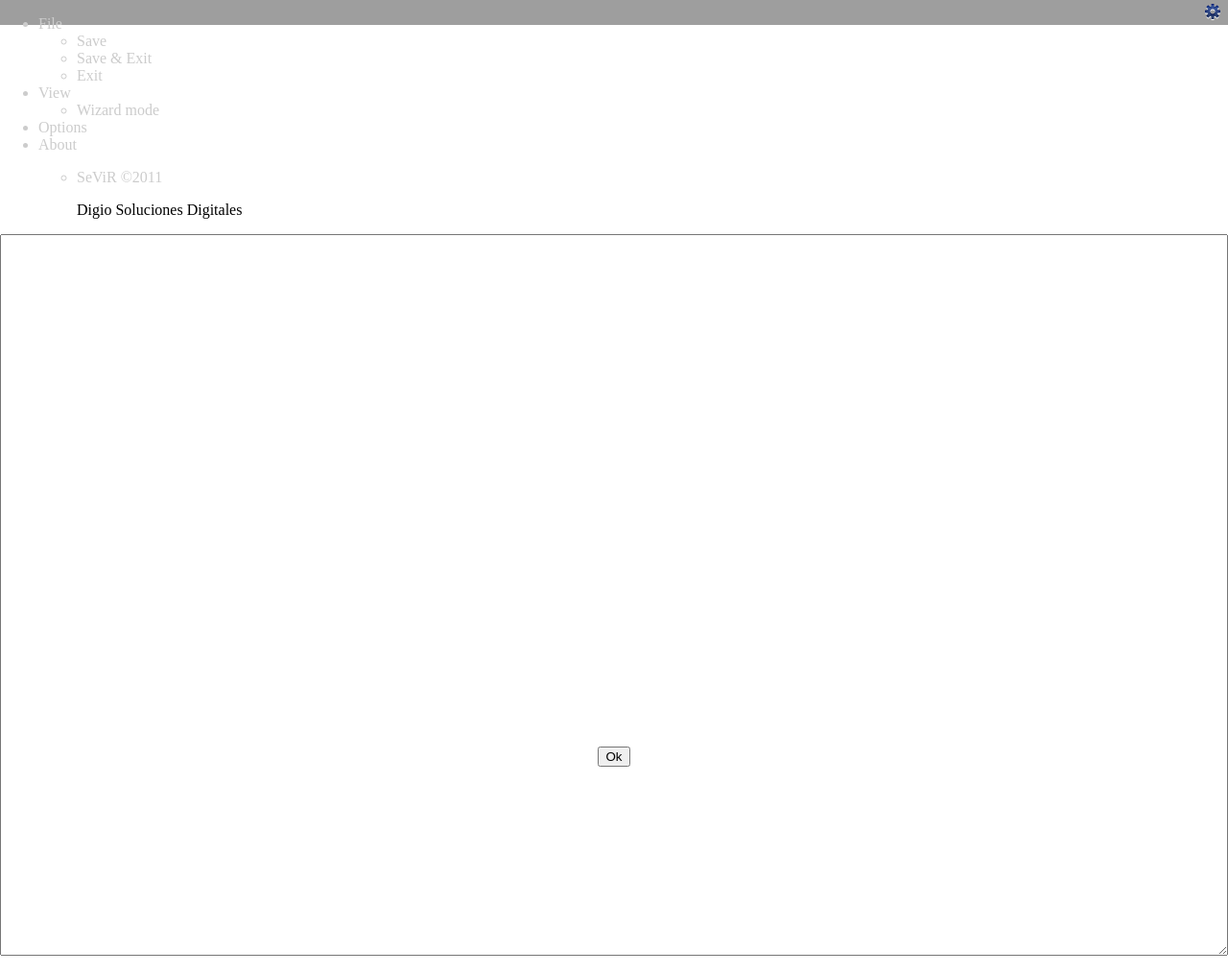
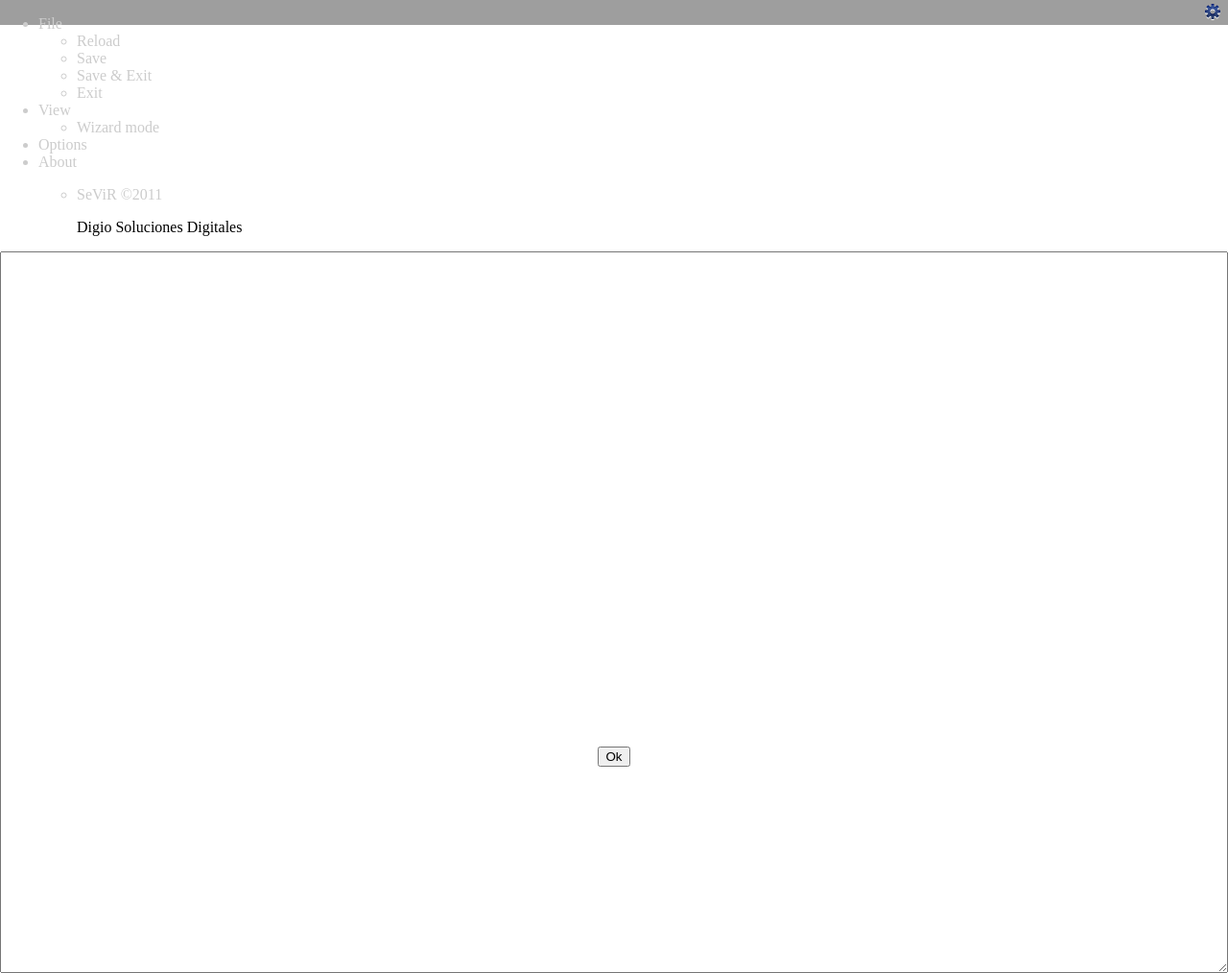
Before and after one commit to sevir/Hosts, a plain HTML site: page Resources/index.html in a window 1280 px wide. Shown: the whole page at 96% size. Drawn offline with Linux system fonts and the light colour scheme; grey boxes are pictures that could not be loaded.

Commit message:
* reload function * parse methods for Wizard mode

```diff
--- a/Resources/index.html
+++ b/Resources/index.html
@@ -19,6 +19,7 @@
 		<ul id="menu">
 			<li>File
 				<ul>
+					<li onclick="hosts.reloadHosts();">Reload</li>
 					<li onclick="hosts.saveHosts();">Save</li>
 					<li onclick="hosts.exit();">Save &amp; Exit</li>
 					<li onclick="Titanium.App.exit();">Exit</li>
@@ -26,7 +27,7 @@
 			</li>
 			<li>View
 				<ul>
-					<li>Wizard mode</li>
+					<li onclick="hosts.parse()">Wizard mode</li>
 				</ul>
 			</li>
 			<li>Options</li>
--- a/Resources/js/app.js
+++ b/Resources/js/app.js
@@ -7,9 +7,20 @@ var hosts = function(){
 	 var internal = {
 		hostsFile: "",
 		hostsPath: "",
-		hostsContent: ""
+		hostsContent: "",
+		isComment: function(t){
+			return /^\s*#.*/.test(t);
+		},
+		isRule: function(t){
+			return /(((([0-9,a-f]){0,4}:){2}(([0-9,a-f,%,\d,\w]){0,10}))|([0-9]{1,3}\.[0-9]{1,3}.[0-9]{1,3}.[0-9]{1,3}))\s*(([\w\d:#@%/;$()~_?\+-=\\\.&]+\.?)+([\w\d:#@%/;$()~_?\+-=\\\.&]+))/.test(t);
 
-
+		},
+		isGroupStart: function(t){
+			return /^\s*#\s+GROUP\s+([\w,\d]+)/.test(t);
+		},
+		isGroupEnd: function(t){
+			return /^\s*#\s+END\s+GROUP\s+([\w,\d]+)/.test(t);
+		}
 	 }
 
 	 var external = {
@@ -93,6 +104,16 @@ var hosts = function(){
 			internal.hostsContent = internal.hostsFile.read();
 
 			return internal.hostsContent;
+		},
+		reloadHosts: function(){
+			$("#txtFile").val(
+				this.readHosts()
+			);
+		},
+		parse: function(){
+			var f = this.readHosts();
+			var lines = f.split("\n");
+
 		}
 	 }
 
```
